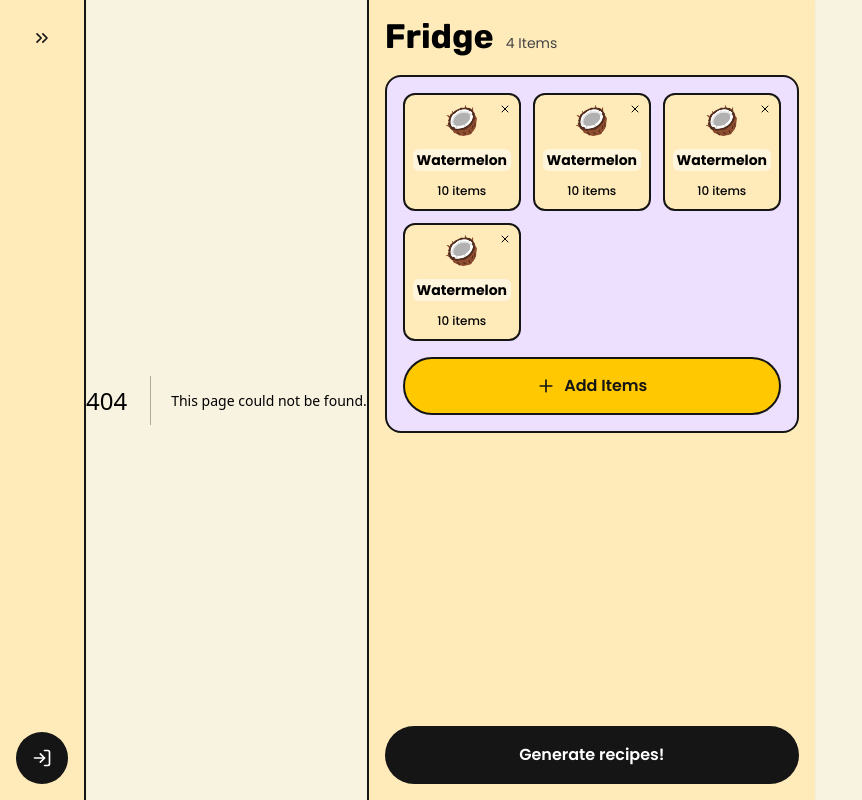
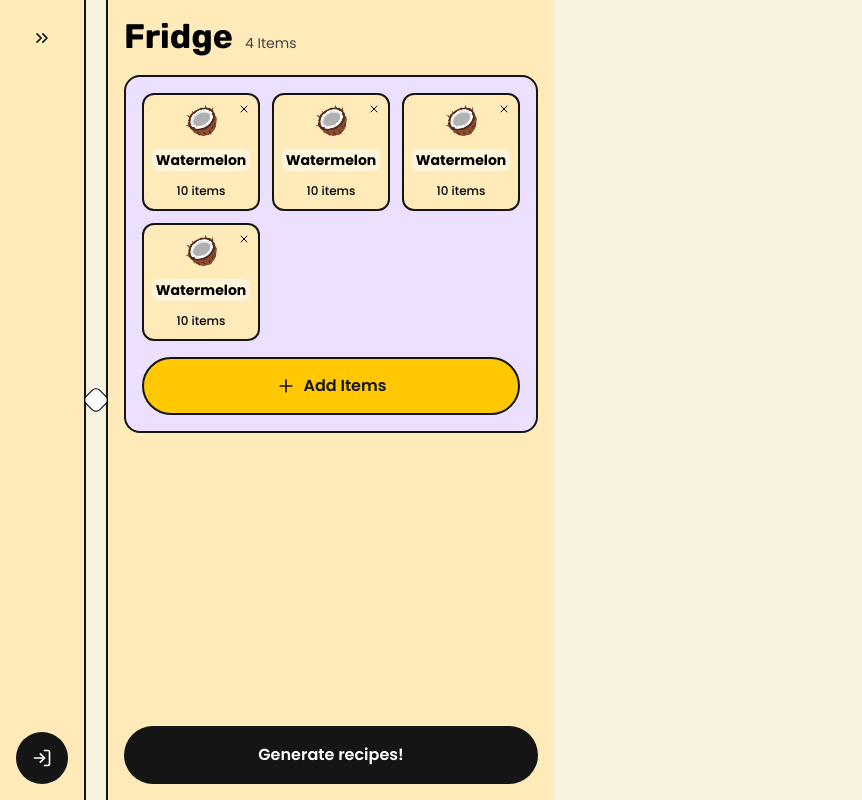
Before and after one commit to Flanner-app/flanner-nextjs-frontend, a Next.js app: page /auth in a window 1280 px wide. Before the commit this address had no page. Shown: the whole page, without its empty margins (0-862 px from the left). Built offline with nearby package versions, Linux system fonts and the light colour scheme.

Commit message:
feat: add initial auth structure

```diff
--- /dev/null
+++ b/src/app/@authModal/(.)auth/layout.tsx
@@ -0,0 +1,40 @@
+'use client'
+
+import Modal from '@/components/shared/Modal'
+import { usePathname, useRouter } from 'next/navigation'
+import { useEffect, useState, ReactNode } from 'react'
+
+const AuthModalLayout = ({ children }: { children: ReactNode }) => {
+  const [showModal, setShowModal] = useState(false)
+  const [observeClose, setObserveClose] = useState(false)
+  const [isClosing, setIsClosing] = useState(false)
+
+  const router = useRouter()
+  const pathname = usePathname()
+
+  useEffect(() => {
+    if (observeClose && !showModal) {
+      const modalTransitionDuration = 150
+      setTimeout(() => setIsClosing(true), modalTransitionDuration)
+    }
+  }, [observeClose, showModal])
+
+  useEffect(() => {
+    if (isClosing) {
+      router.back()
+    }
+  }, [pathname, isClosing, router])
+
+  useEffect(() => {
+    setShowModal(true)
+    setObserveClose(true)
+  }, [])
+
+  return (
+    <Modal isOpen={showModal} close={() => setShowModal(false)} title="title">
+      {children}
+    </Modal>
+  )
+}
+
+export default AuthModalLayout
--- /dev/null
+++ b/src/app/@authModal/(.)auth/page.tsx
@@ -0,0 +1,7 @@
+import InitialAuthStep from '@/components/authFlow/InitialStep'
+
+const AuthModal = () => {
+  return <InitialAuthStep />
+}
+
+export default AuthModal
--- /dev/null
+++ b/src/app/@authModal/default.tsx
@@ -0,0 +1,3 @@
+export default function Default() {
+  return null
+}
--- /dev/null
+++ b/src/app/auth/page.tsx
@@ -0,0 +1,7 @@
+import InitialAuthStep from '@/components/authFlow/InitialStep'
+
+const AuthPage = () => {
+  return <InitialAuthStep />
+}
+
+export default AuthPage
--- a/src/app/layout.tsx
+++ b/src/app/layout.tsx
@@ -23,8 +23,10 @@ export const metadata: Metadata = {
 
 export default function RootLayout({
   children,
+  authModal,
 }: {
   children: React.ReactNode
+  authModal: React.ReactNode
 }) {
   return (
     <html lang="en" className="h-full">
@@ -36,7 +38,7 @@ export default function RootLayout({
         )}
       >
         <div className="flex h-full">
-          <Sidebar /> {children} <FridgeSidebar />
+          <Sidebar /> {children} <FridgeSidebar /> {authModal}
         </div>
       </body>
     </html>
--- /dev/null
+++ b/src/components/authFlow/InitialStep.tsx
@@ -0,0 +1,18 @@
+'use client'
+
+import { useState } from 'react'
+import Checkbox from '../shared/Checkbox'
+
+const InitialAuthStep = () => {
+  const [isChecked, setIsChecked] = useState(false)
+
+  return (
+    <Checkbox
+      label="Here's my label"
+      isChecked={isChecked}
+      onChange={() => setIsChecked((prev) => !prev)}
+    />
+  )
+}
+
+export default InitialAuthStep
--- /dev/null
+++ b/src/components/shared/Checkbox.tsx
@@ -0,0 +1,40 @@
+import clsx from 'clsx'
+import { Check } from 'react-feather'
+
+type CheckboxProps = {
+  label: string
+  isChecked: boolean
+  className?: string
+  onChange: () => void
+}
+
+const Checkbox = ({ label, isChecked, className, onChange }: CheckboxProps) => {
+  console.log(label)
+  return (
+    <label
+      className={clsx(
+        'group relative flex w-fit cursor-pointer items-center gap-2',
+        className,
+      )}
+    >
+      <input
+        type="checkbox"
+        checked={isChecked}
+        onChange={onChange}
+        className="absolute hidden h-0 w-0"
+      />
+      <div
+        className={clsx(
+          'flex h-5 w-5 items-center justify-center rounded-md shadow-sm',
+          'rotate-45 border bg-white transition-shadow',
+        )}
+      >
+        {isChecked && (
+          <Check size={14} className="-rotate-45 text-black-default" />
+        )}
+      </div>
+    </label>
+  )
+}
+
+export default Checkbox
--- a/src/components/shared/Sidebar.tsx
+++ b/src/components/shared/Sidebar.tsx
@@ -2,7 +2,7 @@
 
 import { useState } from 'react'
 import clsx from 'clsx'
-import Image from 'next/image'
+import Link from 'next/link'
 import { ChevronsLeft, Facebook, LogIn, Twitter } from 'react-feather'
 import Button from './Button'
 import Modal from './Modal'
@@ -45,16 +45,17 @@ const Sidebar = () => {
           />
         </Button>
       </div>
+      <Link href="/auth">
         <Button
           size="M"
           appearence="black"
           className="w-full leading-none"
           containsIconOnly={!isOpen}
-        onClick={() => setIsModalOpen(true)}
         >
           <LogIn size={20} />
           {isOpen && <>Login</>}
         </Button>
+      </Link>
       <Modal
         isOpen={isModalOpen}
         close={() => setIsModalOpen(false)}
@@ -65,12 +66,8 @@ const Sidebar = () => {
         </span>
         <div className="mx-auto flex flex-col gap-2 sm:flex-row">
           <Button size="S" appearence="yellow" className="w-full">
-            <Image
-              alt=""
-              height={24}
-              width={24}
-              src="/images/icons/google.svg"
-            />
+            {/* eslint-disable-next-line */}
+            <img src="/images/icons/google.svg" alt="" width={24} height={24} />
             Google
           </Button>
           <Button size="S" appearence="yellow" className="w-full">
```
Lines whose indentation alone changed are shown as unchanged.
